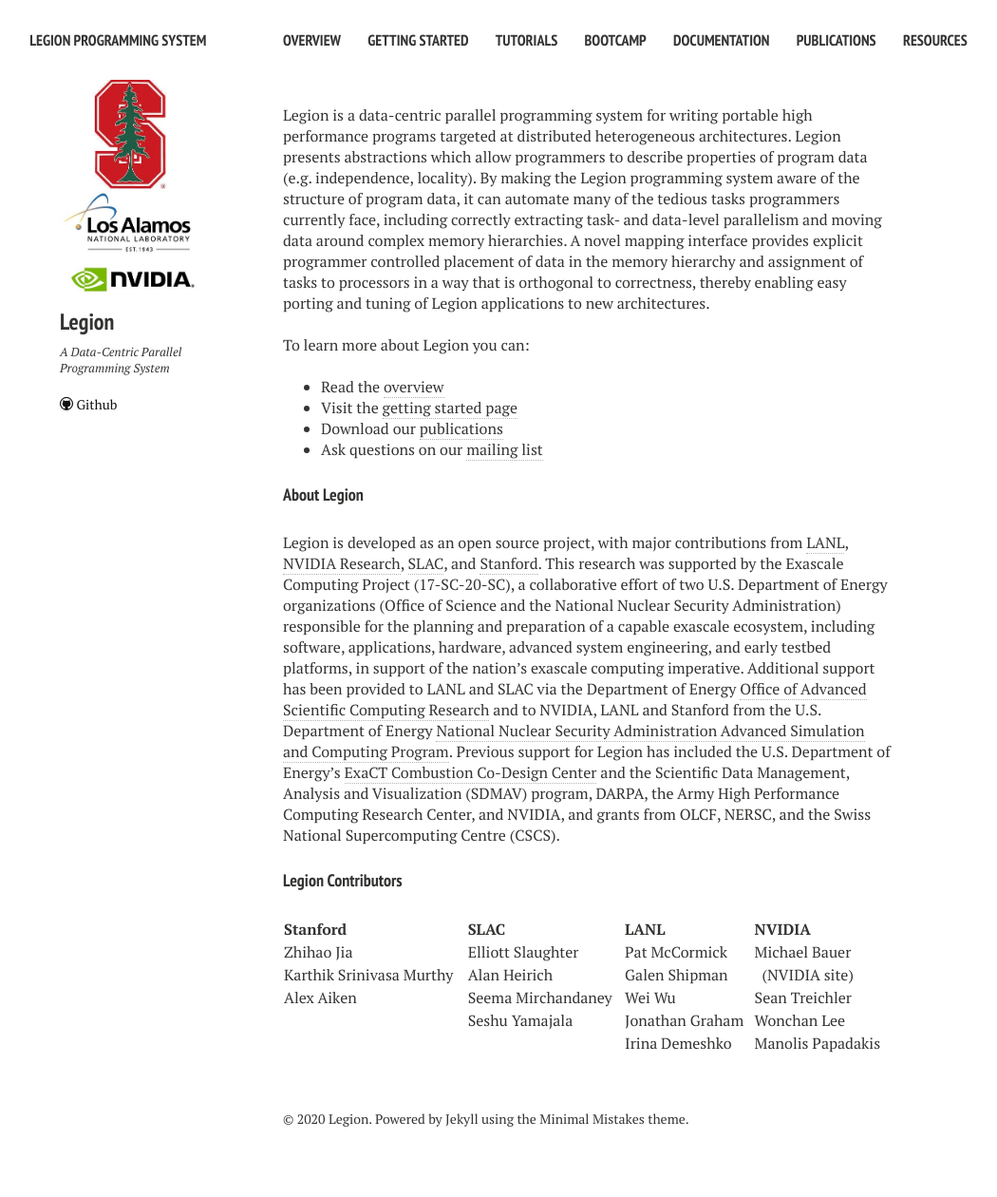
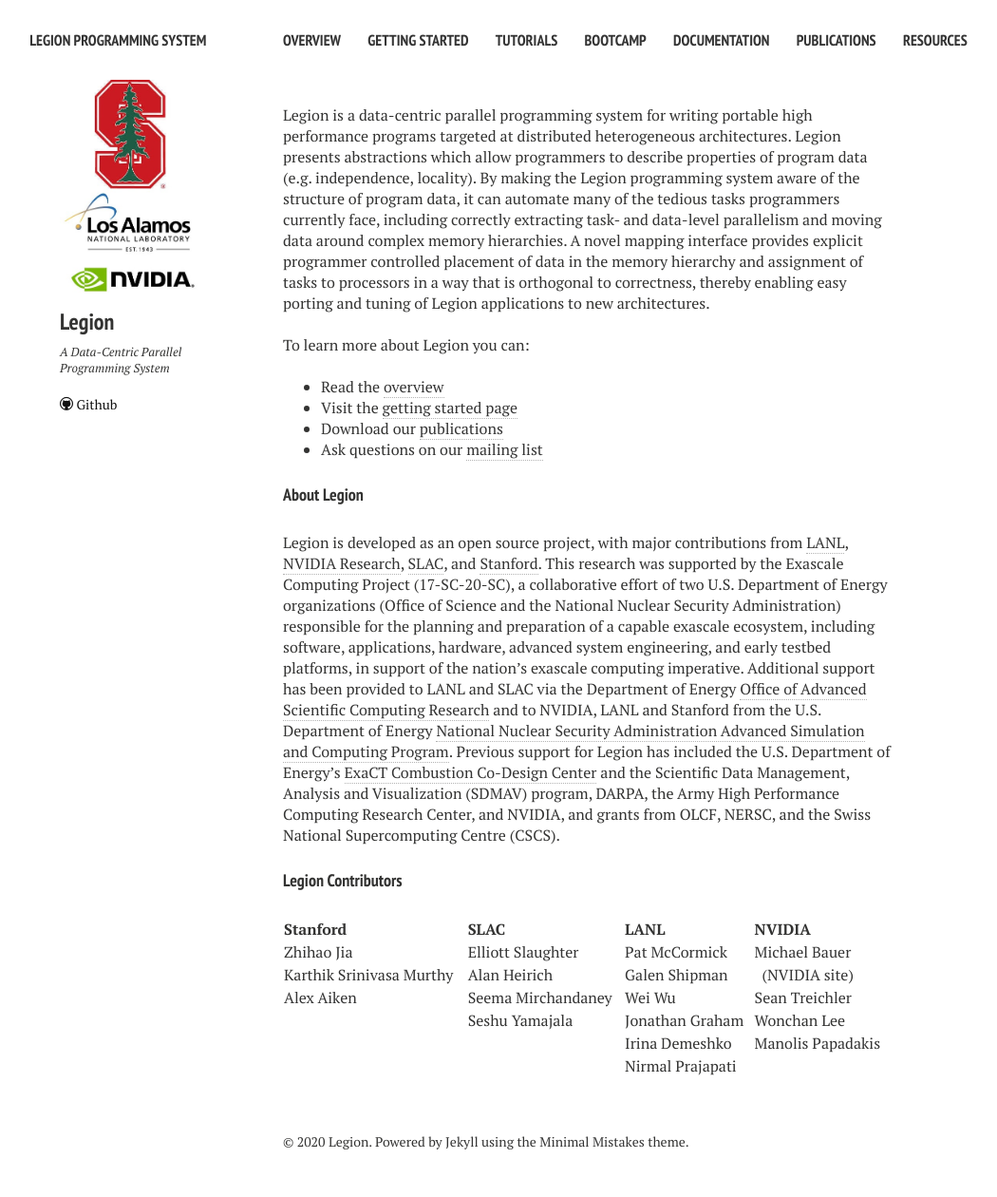
Before and after one commit to apryakhin/legion.stanford.edu, a Jekyll site: the page built from index.md, in a window 1280 px wide. Shown: the whole page at 95% size, without its empty margins (22-1072 px from the left). Built offline with Jekyll 4.4.1, drawn with Linux system fonts in a browser that asks for light colours; nearby versions of some CDN libraries; before the commit the page ends 1236 px from its top, so only the background shows below that.

Commit message:
Update contributors.

```diff
--- a/index.md
+++ b/index.md
@@ -94,4 +94,12 @@ OLCF, NERSC, and the Swiss National Supercomputing Centre (CSCS).
 <td>Irina Demeshko</td>
 <td><a href="http://manopapad.com/">Manolis Papadakis</a></td>
 </tr>
+
+<tr>
+<td></td>
+<td>  </td>
+<td>Nirmal Prajapati</td>
+<td></td>
+</tr>
+
 </table>
```
